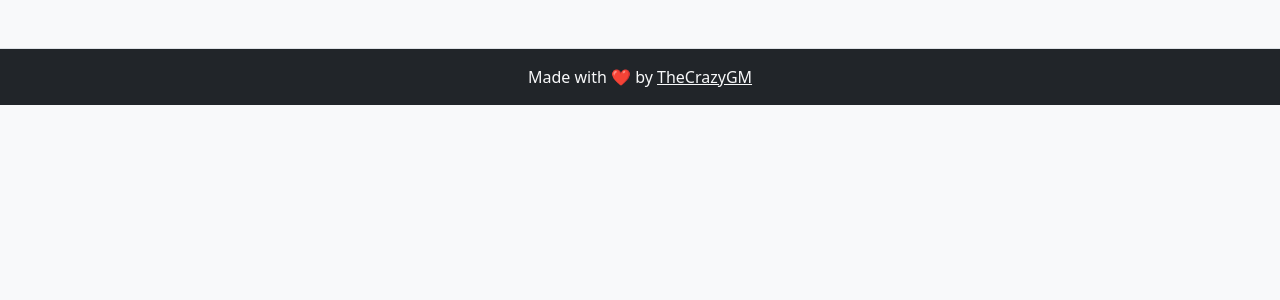
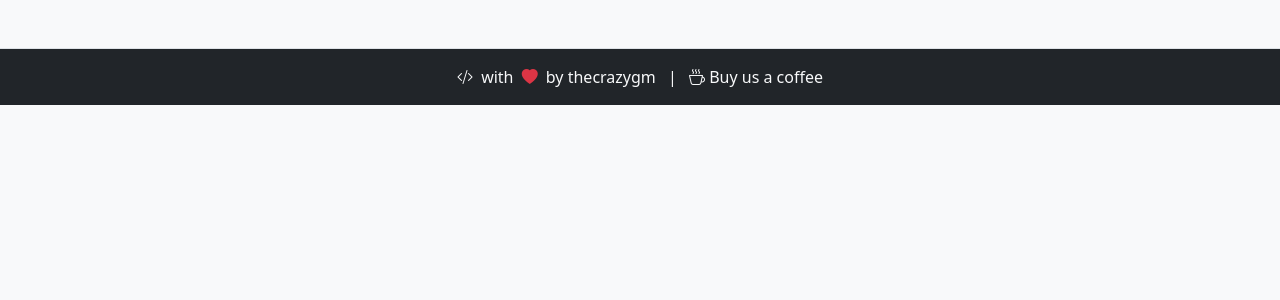
Before and after one commit to TheCrazyGM/claimr, a Flask app: template app/templates/base.html in a window 1280 px wide. Shown: the part 62-362 px from the top of the page. Run offline with Flask 3, Linux system fonts and the light colour scheme; the template is opened without the code that fills it, so the values that code supplies are empty.

Commit message:
Update footer with Bootstrap icons and add coffee donation link

```diff
--- a/app/templates/base.html
+++ b/app/templates/base.html
@@ -53,11 +53,11 @@
   </div>
   <footer class="footer mt-5 py-3 bg-dark text-light border-top">
     <div class="container text-center">
-      <span>
-        Made with <span style="color: #e25555;" aria-label="love">&#10084;&#65039;</span> by
-        <a href="https://peakd.com/@thecrazygm" target="_blank" rel="noopener noreferrer"
-          class="text-light">TheCrazyGM</a>
-      </span>
+      <i class="bi bi-code-slash me-1"></i> with <i class="bi bi-heart-fill text-danger mx-1"></i> by <a href="https://peakd.com/@thecrazygm" target="_blank" class="text-decoration-none text-light">thecrazygm</a>
+      <span class="mx-2">|</span>
+      <a href="https://thecrazygm.com/hivetools/give/mithril.donation/2/HBD/Buy%20a%20coffee" target="_blank" class="text-decoration-none text-light">
+        <i class="bi bi-cup-hot"></i> Buy us a coffee
+      </a>
     </div>
   </footer>
   <script src="https://cdn.jsdelivr.net/npm/chart.js@4.4.1/dist/chart.umd.min.js"></script>
```
